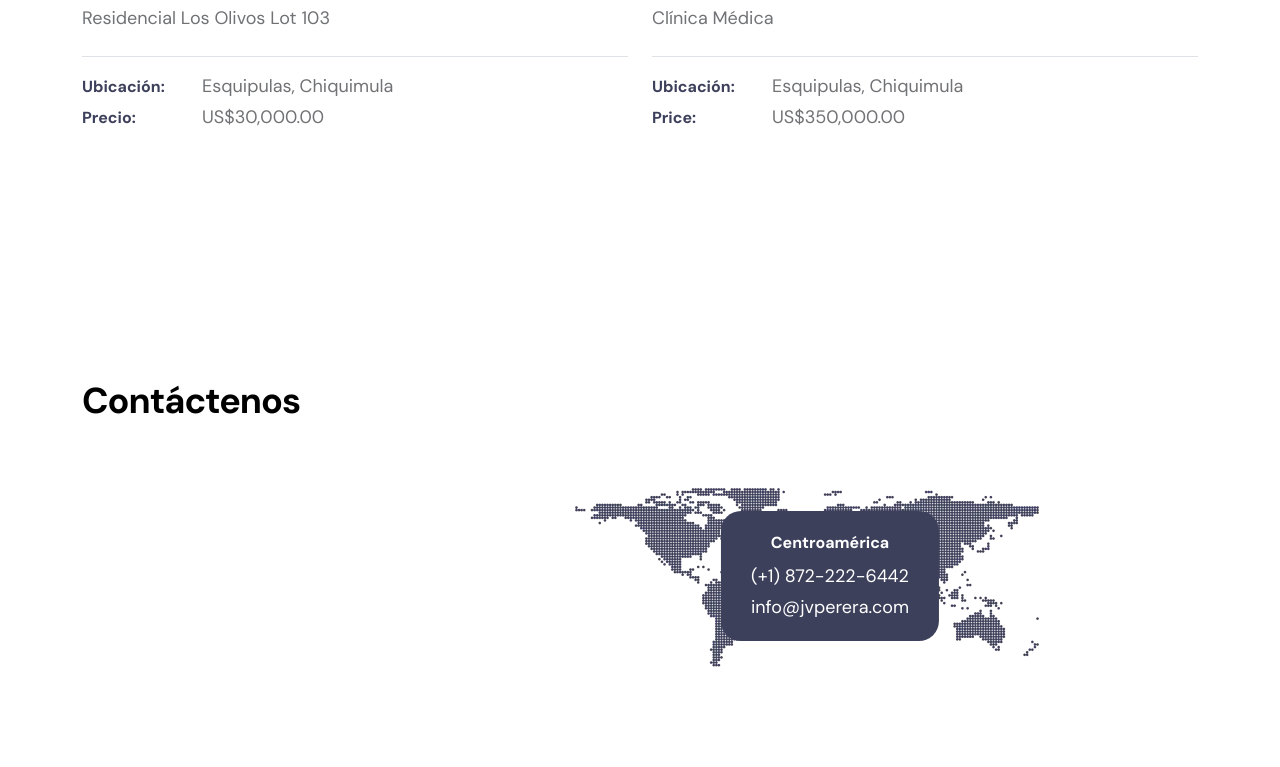
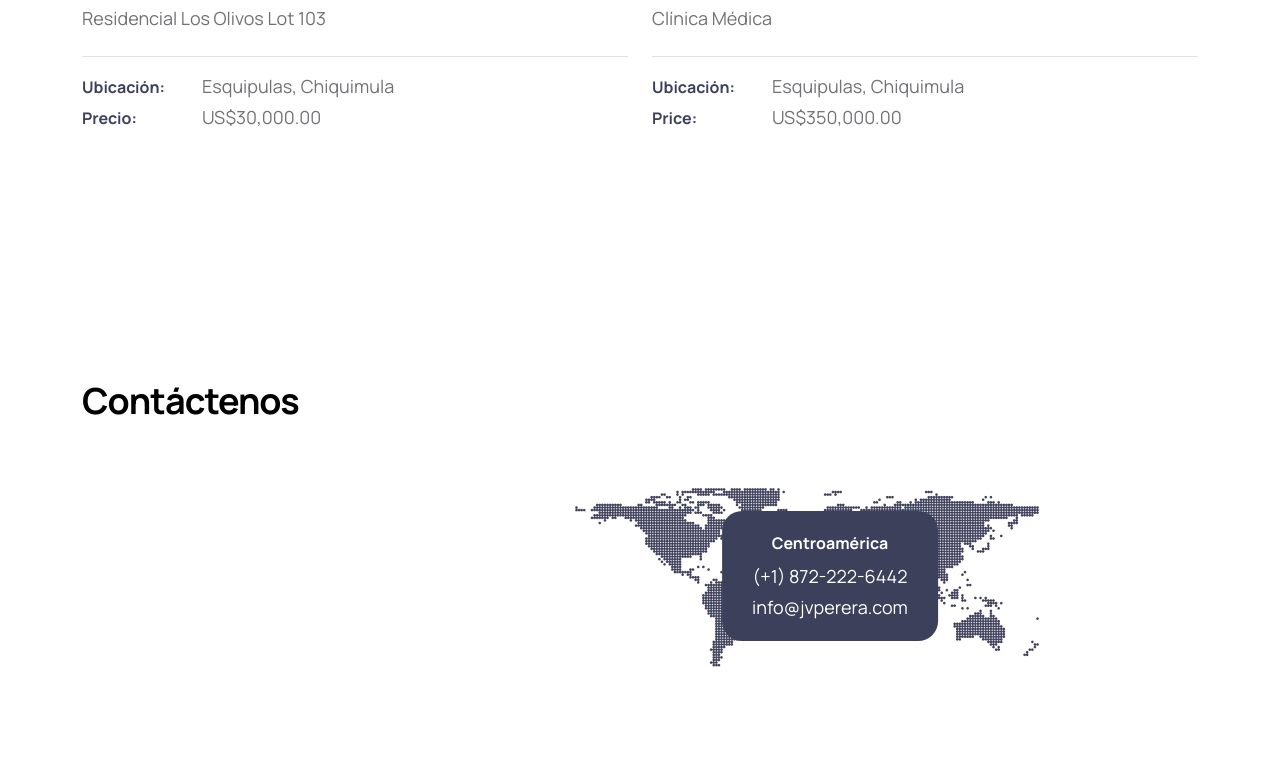
Before and after one commit to perjose/PereraEstate, a plain HTML site: page es/index.html in a window 1280 px wide. Shown: the part 3222-3989 px from the top of the page. Drawn offline with Linux system fonts and the light colour scheme.

Commit message:
fonts update

```diff
--- /dev/null
+++ b/css/fonts.css
@@ -0,0 +1,49 @@
+/*---------------------------------------
+  SELF-HOSTED FONTS
+-----------------------------------------*/
+
+/* fatima */
+@font-face {
+  font-family: 'fatima';
+  font-style: normal;
+  font-weight: 400;
+  font-display: swap;
+  src: url('/fonts/fatima-regular.woff2') format('woff2');
+}
+
+@font-face {
+  font-family: 'fatima';
+  font-style: normal;
+  font-weight: 500;
+  font-display: swap;
+  src: url('/fonts/fatima-medium.woff2') format('woff2');
+}
+
+@font-face {
+  font-family: 'fatima';
+  font-style: normal;
+  font-weight: 700;
+  font-display: swap;
+  src: url('/fonts/fatima-bold.woff2') format('woff2');
+}
+
+/* fatima */
+@font-face {
+  font-family: 'fatima';
+  font-style: normal;
+  font-weight: 900;
+  font-display: swap;
+  src: url('/fonts/fatima-black.woff2') format('woff2');
+}
+
+/*---------------------------------------
+  USAGE EXAMPLES
+-----------------------------------------*/
+body, p, ul li, a, button {
+  font-family: 'fatima', sans-serif;
+}
+
+h1, h2, h3, h4, h5, h6,
+.header_tag_line, .clinica_ped, .navbar-brand-text, .fatima_brand {
+  font-family: 'fatima', sans-serif;
+}
--- a/css/realstate.css
+++ b/css/realstate.css
@@ -21,7 +21,7 @@ https://templatemo.com/tm-587-tiya-golf-club
   --p-color:                      #717275;
   --link-hover-color:             #F2CC8F;
 
-  --body-font-family:             'DM Sans', sans-serif;
+  --body-font-family:             'fatima', sans-serif;
 
   --h1-font-size:                 42px;
   --h2-font-size:                 36px;
--- a/es/index.html
+++ b/es/index.html
@@ -163,11 +163,8 @@
         <link rel="manifest" href="../Favicon/site.webmanifest" >
 
         <!-- CSS FILES -->
-        <link rel="preconnect" href="https://fonts.googleapis.com">
 
-        <link rel="preconnect" href="https://fonts.gstatic.com" crossorigin>
-
-        <link href="https://fonts.googleapis.com/css2?family=DM+Sans:ital,wght@0,400;0,500;0,700;1,400&display=swap" rel="stylesheet">
+        <link href="/css/fonts.css" rel="stylesheet">
 
         <link href="../css/bootstrap.min.css" rel="stylesheet">
 
```
Also changed, not shown: index.html (+3 -1 lines), fonts/fatima-black.woff2 (added), fonts/fatima-bold.woff2 (added), fonts/fatima-medium.woff2 (added), fonts/fatima-regular.woff2 (added).
